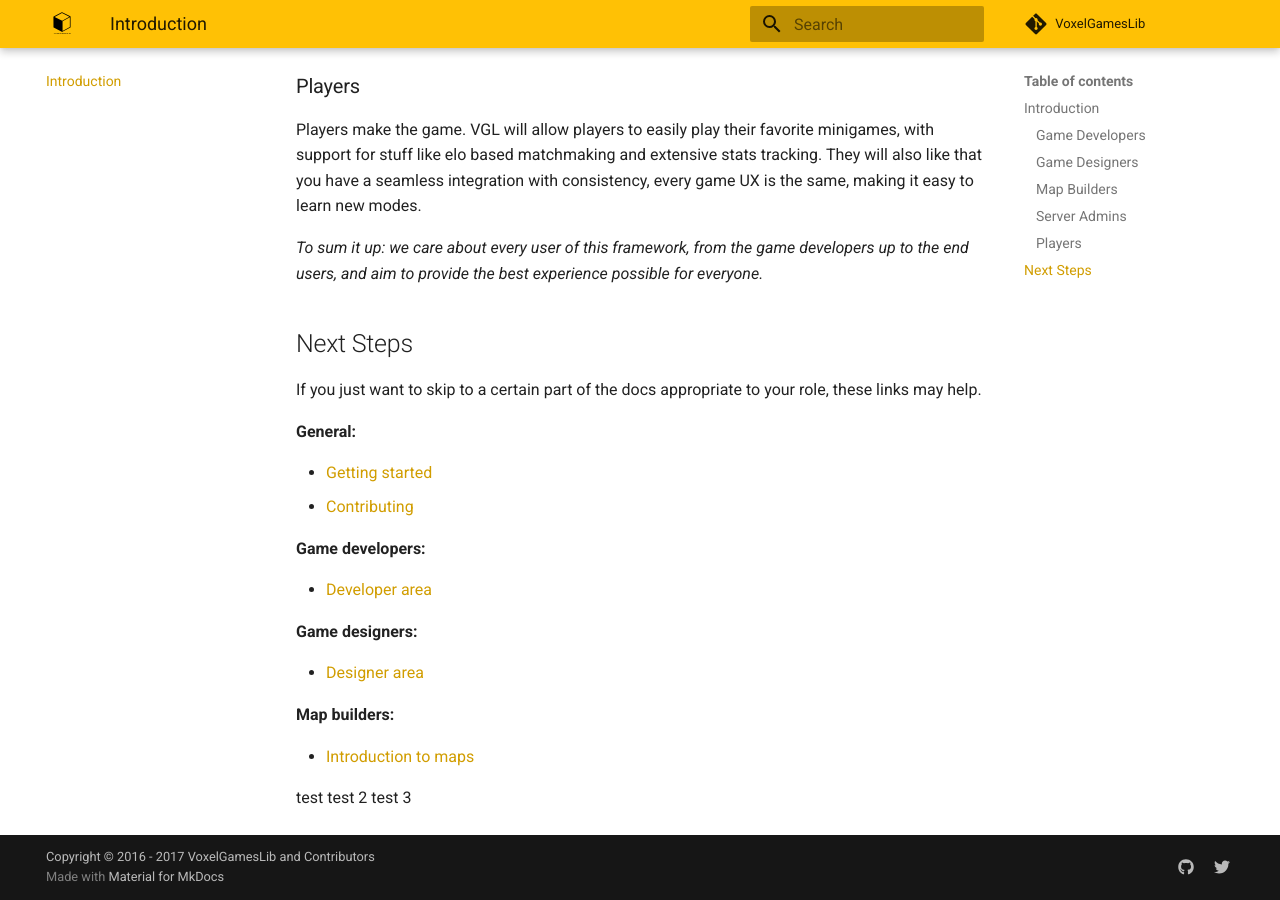
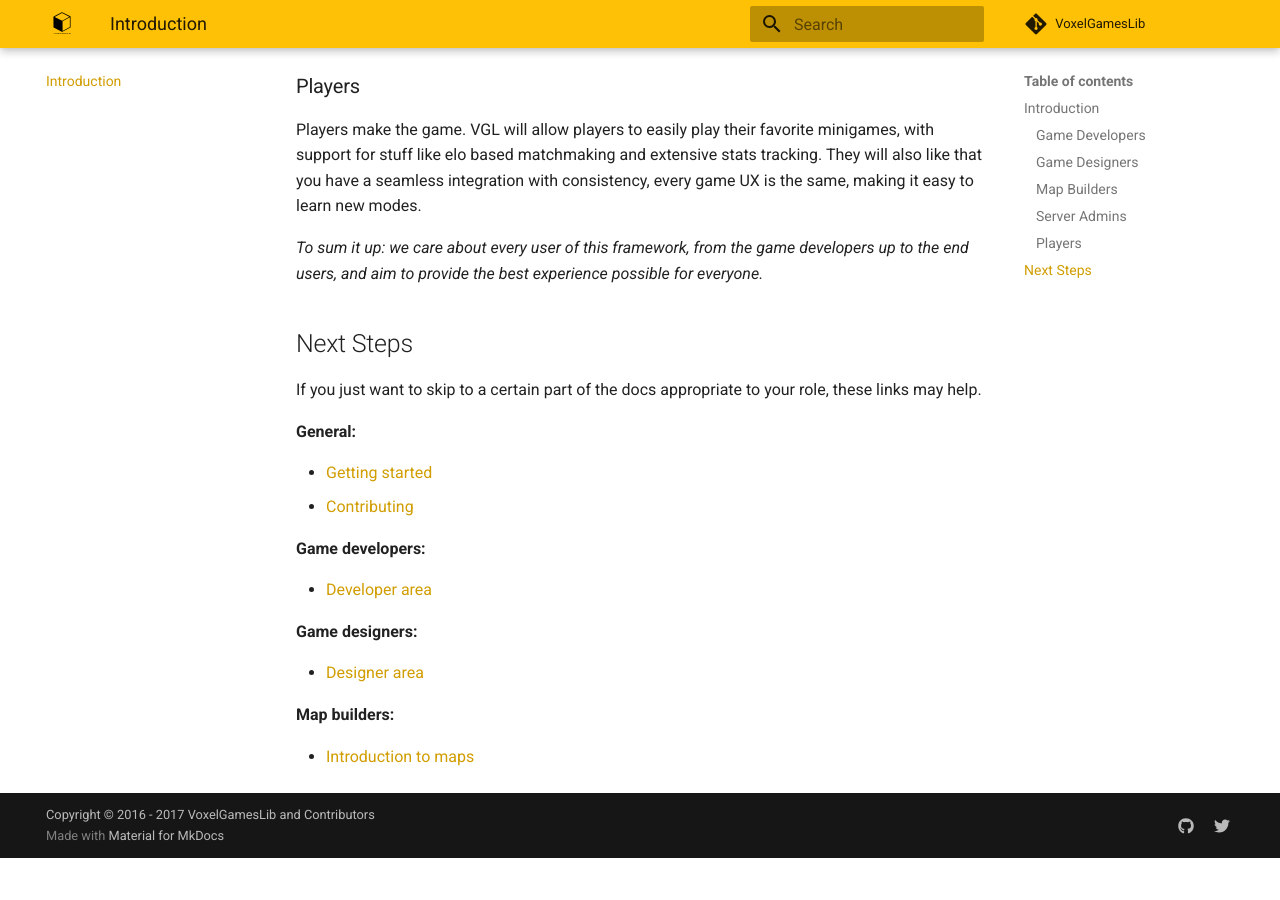
Before and after one commit to VoxelGamesLib/docs, an MkDocs documentation site: the page built from docs/index.md, in a window 1280 px wide and 900 px high, scrolled down 1307 px. Built offline with MkDocs 1.6.1 and Material for MkDocs 9.7.7, drawn with Linux system fonts in a browser that asks for light colours; comment, search, counter and statistics services are not loaded; old or Windows-style settings are respelled for this version of MkDocs; after the commit the page ends 2165 px from its top, so only the background shows below that.

```diff
--- a/docs/index.md
+++ b/docs/index.md
@@ -55,7 +55,3 @@
 **Map builders:**
 
 * [Introduction to maps](/maps/introduction)
-
-test
-test 2
-test 3
```
